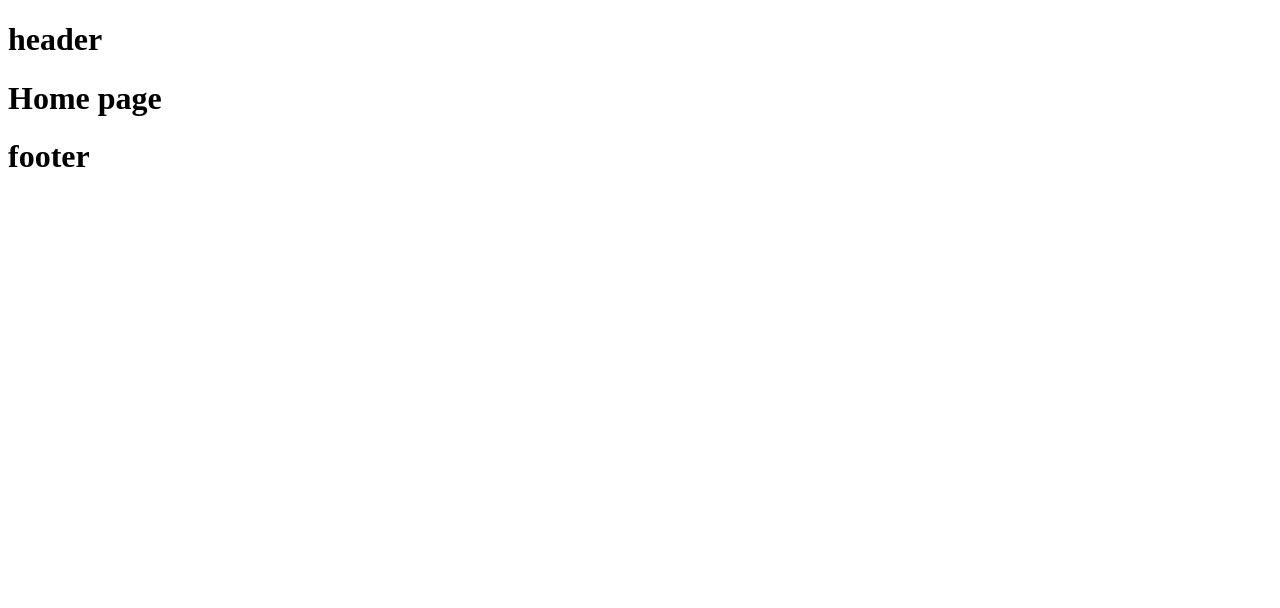
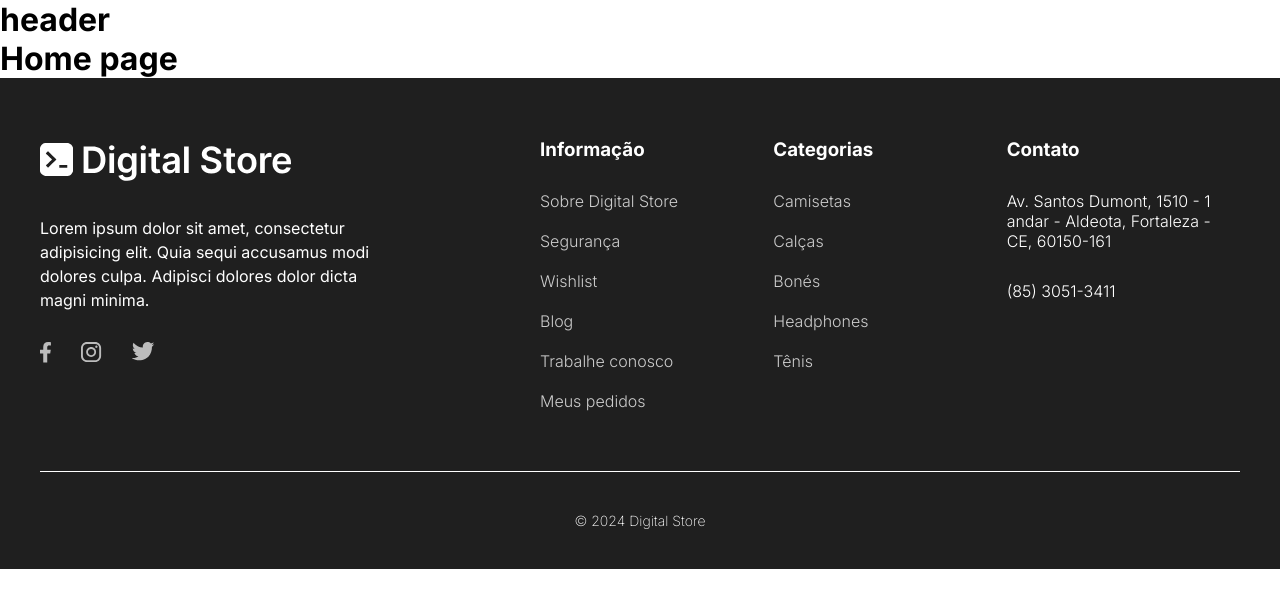
Before and after one commit to lucasfcomaru/digital-store, a React (Vite) app: page / in a window 1280 px wide. Shown: the top 608 px of the page. Built offline with nearby package versions, Linux system fonts and the light colour scheme.

Commit message:
footer and informations components

```diff
--- a/index.html
+++ b/index.html
@@ -1,13 +1,23 @@
 <!doctype html>
 <html lang="pt-BR">
+
 <head>
   <meta charset="UTF-8" />
   <link rel="icon" type="image/svg+xml" href="/vite.svg" />
   <meta name="viewport" content="width=device-width, initial-scale=1.0" />
   <title>Digital Store</title>
+
+  <!-- Fonte -->
+  <link rel="preconnect" href="https://fonts.googleapis.com">
+  <link rel="preconnect" href="https://fonts.gstatic.com" crossorigin>
+  <link
+    href="https://fonts.googleapis.com/css2?family=Inter:ital,opsz,wght@0,14..32,100..900;1,14..32,100..900&display=swap"
+    rel="stylesheet">
 </head>
+
 <body>
   <div id="root"></div>
   <script type="module" src="/src/main.jsx"></script>
 </body>
+
 </html>
--- a/src/components/Footer.jsx
+++ b/src/components/Footer.jsx
@@ -1,9 +1,206 @@
+import styled from "styled-components";
+import Logo from "./Logo";
+import facebook from "../assets/facebook.svg";
+import instagram from "../assets/instagram.svg";
+import twitter from "../assets/twitter.svg";
+import { Link } from "react-router-dom";
+import InformationFooter from "./InformationFooter";
+
+const FooterContainer = styled.footer`
+  width: 100vw;
+  background-color: var(--dark-grey);
+  color: var(--white);
+  font-size: 1rem;
+
+  .container {
+    max-width: 1200px;
+    margin: 0 auto;
+  }
+
+  #footer-geral {
+    display: grid;
+    grid-template-columns: 5fr 7fr;
+    padding: 60px 0;
+
+    #logo-footer {
+      display: flex;
+      flex-direction: column;
+      gap: 30px;
+
+      & p {
+        max-width: 36ch;
+        line-height: 1.5;
+      }
+
+      & ul {
+        display: flex;
+        gap: 30px;
+
+        & li a {
+            opacity: 0.7;
+            transition: opacity ease-in-out 0.2s;
+
+            &:hover {
+                opacity: 1;
+            }
+        }
+      }
+    }
+
+    #informacao-footer {
+      display: grid;
+      grid-template-columns: repeat(3, 1fr);
+
+      & a {
+        color: var(--light-grey-2);
+        transition: all ease-in-out 0.2s;
+
+        &:visited {
+          color: var(--light-grey-2);
+        }
+
+        &:hover {
+          color: var(--white);
+          font-weight: 400;
+        }
+      }
+
+      #categorias {
+        display: flex;
+        flex-direction: column;
+        gap: 30px;
+
+        & ul {
+          display: flex;
+          flex-direction: column;
+          gap: 20px;
+          font-weight: 300;
+        }
+      }
+
+      #contato {
+        display: flex;
+        flex-direction: column;
+        gap: 30px;
+        font-weight: 300;
+      }
+    }
+  }
+
+  #footer-direitos {
+    padding: 40px 0;
+    display: flex;
+    justify-content: center;
+    border-top: 1px solid var(--white);
+    font-size: 0.875rem;
+    font-weight: 200;
+  }
+`;
+
+const StyledLogo = styled(Logo)`
+  width: auto;
+  filter: brightness(10);
+`;
+
 function Footer() {
-    return (
-        <>
-            <h1>footer</h1>
-        </>
-    );
+  const informations = [
+    {
+      text: "Sobre Digital Store",
+      link: "/productlisting",
+    },
+    {
+      text: "Segurança",
+      link: "/productlisting",
+    },
+    {
+      text: "Wishlist",
+      link: "/productlisting",
+    },
+    {
+      text: "Blog",
+      link: "/productlisting",
+    },
+    {
+      text: "Trabalhe conosco",
+      link: "/productlisting",
+    },
+    {
+      text: "Meus pedidos",
+      link: "/productlisting",
+    },
+  ];
+  return (
+    <>
+      <FooterContainer aria-label="rodapé">
+        <div id="footer-geral" className="container">
+          <div id="logo-footer">
+            <StyledLogo />
+            <p>
+              Lorem ipsum dolor sit amet, consectetur adipisicing elit. Quia
+              sequi accusamus modi dolores culpa. Adipisci dolores dolor dicta
+              magni minima.
+            </p>
+            <ul>
+              <li>
+                <a href="http://facebook.com" target="_blank">
+                  <img src={facebook} alt="facebook" />
+                </a>
+              </li>
+              <li>
+                <a href="http://instagram.com" target="_blank">
+                  <img src={instagram} alt="instagram" />
+                </a>
+              </li>
+              <li>
+                <a href="http://x.com" target="_blank">
+                  <img src={twitter} alt="twitter" />
+                </a>
+              </li>
+            </ul>
+          </div>
+
+          <div id="informacao-footer" aria-label="informações">
+            <InformationFooter
+              title="Informação"
+              informations={informations}
+            />
+            <div id="categorias">
+              <h3>Categorias</h3>
+              <ul>
+                <li>
+                  <Link to={"/productlisting"}>Camisetas</Link>
+                </li>
+                <li>
+                  <Link to={"/productlisting"}>Calças</Link>
+                </li>
+                <li>
+                  <Link to={"/productlisting"}>Bonés</Link>
+                </li>
+                <li>
+                  <Link to={"/productlisting"}>Headphones</Link>
+                </li>
+                <li>
+                  <Link to={"/productlisting"}>Tênis</Link>
+                </li>
+              </ul>
+            </div>
+            <div id="contato">
+              <h3>Contato</h3>
+              <p>
+                Av. Santos Dumont, 1510 - 1 andar - Aldeota, Fortaleza - CE,
+                60150-161
+              </p>
+              <p>(85) 3051-3411</p>
+            </div>
+          </div>
+        </div>
+
+        <div id="footer-direitos" className="container">
+          <span>© 2024 Digital Store</span>
+        </div>
+      </FooterContainer>
+    </>
+  );
 }
 
 export default Footer;
--- /dev/null
+++ b/src/components/InformationFooter.jsx
@@ -0,0 +1,33 @@
+import React from "react";
+import { Link } from "react-router-dom";
+import styled from "styled-components";
+
+const StyledInformationFooter = styled.div`
+  display: flex;
+  flex-direction: column;
+  gap: 30px;
+
+  & ul {
+    display: flex;
+    flex-direction: column;
+    gap: 20px;
+    font-weight: 300;
+  }
+`;
+
+const InformationFooter = ({ title, informations }) => {
+  return (
+    <StyledInformationFooter>
+      <h3>{title}</h3>
+      <ul>
+        {informations.map((info, index) => (
+          <li key={index}>
+            <Link to={info.link}>{info.text}</Link>
+          </li>
+        ))}
+      </ul>
+    </StyledInformationFooter>
+  );
+};
+
+export default InformationFooter;
--- a/src/components/Logo.jsx
+++ b/src/components/Logo.jsx
@@ -1,6 +1,11 @@
-function Logo() {
+import logo from "../assets/logo.svg";
+
+function Logo({ className }) {
     return (
         <>
+            <div>
+                <img className={ className } src={ logo } alt="logo" />
+            </div>
         </>
     );
 }
--- a/src/index.css
+++ b/src/index.css
@@ -7,12 +7,21 @@
   --success: #52CA76;
   --warning: #F6AA1C;
 
-  /* grayscale */
-  --dark-gray: #1F1F1F;
-  --dark-gray-2: #474747;
-  --dark-gray-3: #666666;
-  --light-gray: #8F8F8F;
-  --light-gray-2: #CCCCCC;
-  --light-gray-3: #F5F5F5;
+  /* greyscale */
+  --dark-grey: #1F1F1F;
+  --dark-grey-2: #474747;
+  --dark-grey-3: #666666;
+  --light-grey: #8F8F8F;
+  --light-grey-2: #CCCCCC;
+  --light-grey-3: #F5F5F5;
   --white: #FFFFFF;
 }
+
+* {
+  margin: 0;
+  padding: 0;
+  box-sizing: border-box;
+  list-style: none;
+  font-family: "Inter", sans-serif;
+  text-decoration: none;
+}
```
Also changed, not shown: src/assets/logo.svg (added), src/assets/logoNegativo.svg (renamed from src/assets/logo-negativo.svg). Lines whose indentation alone changed are shown as unchanged.
